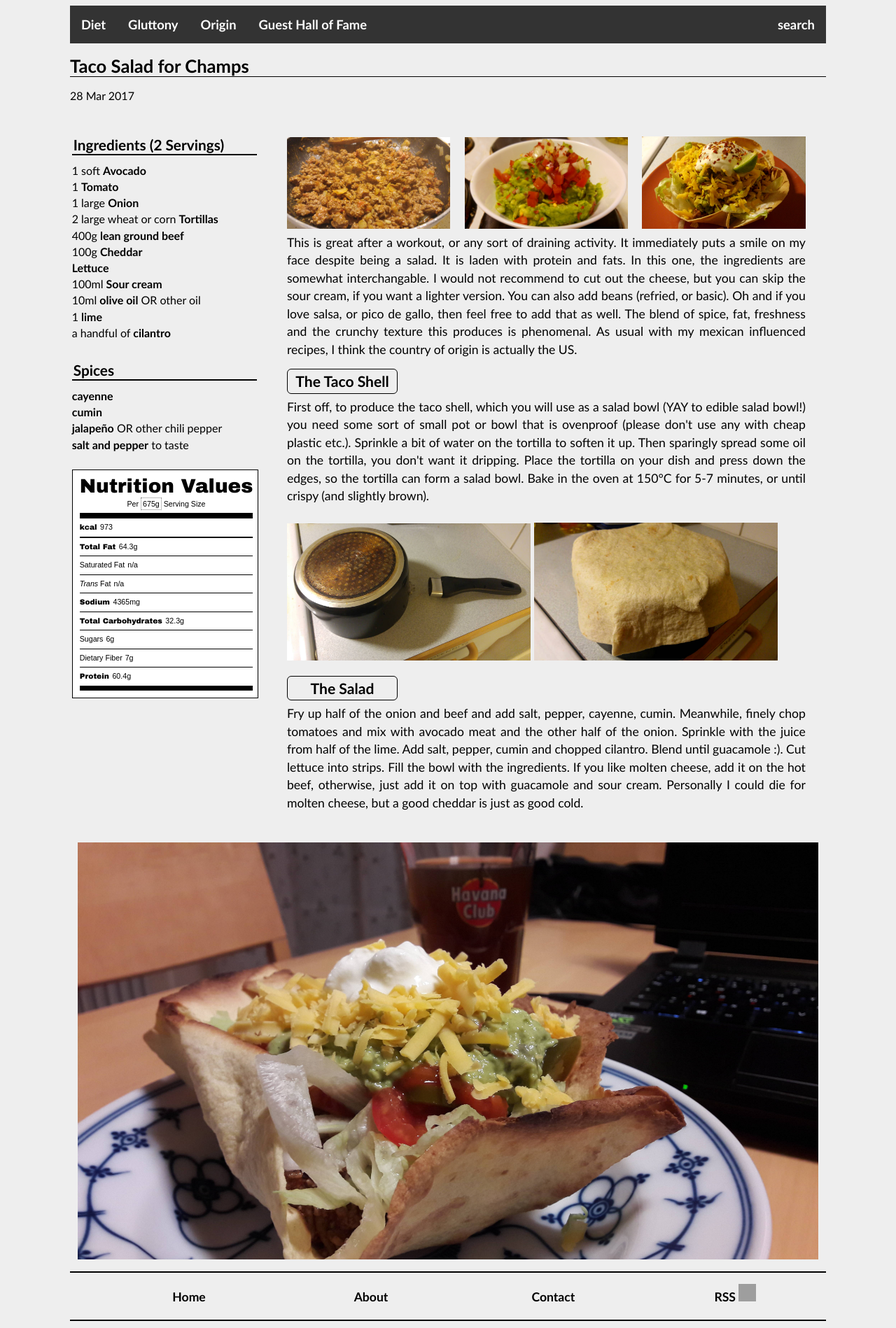
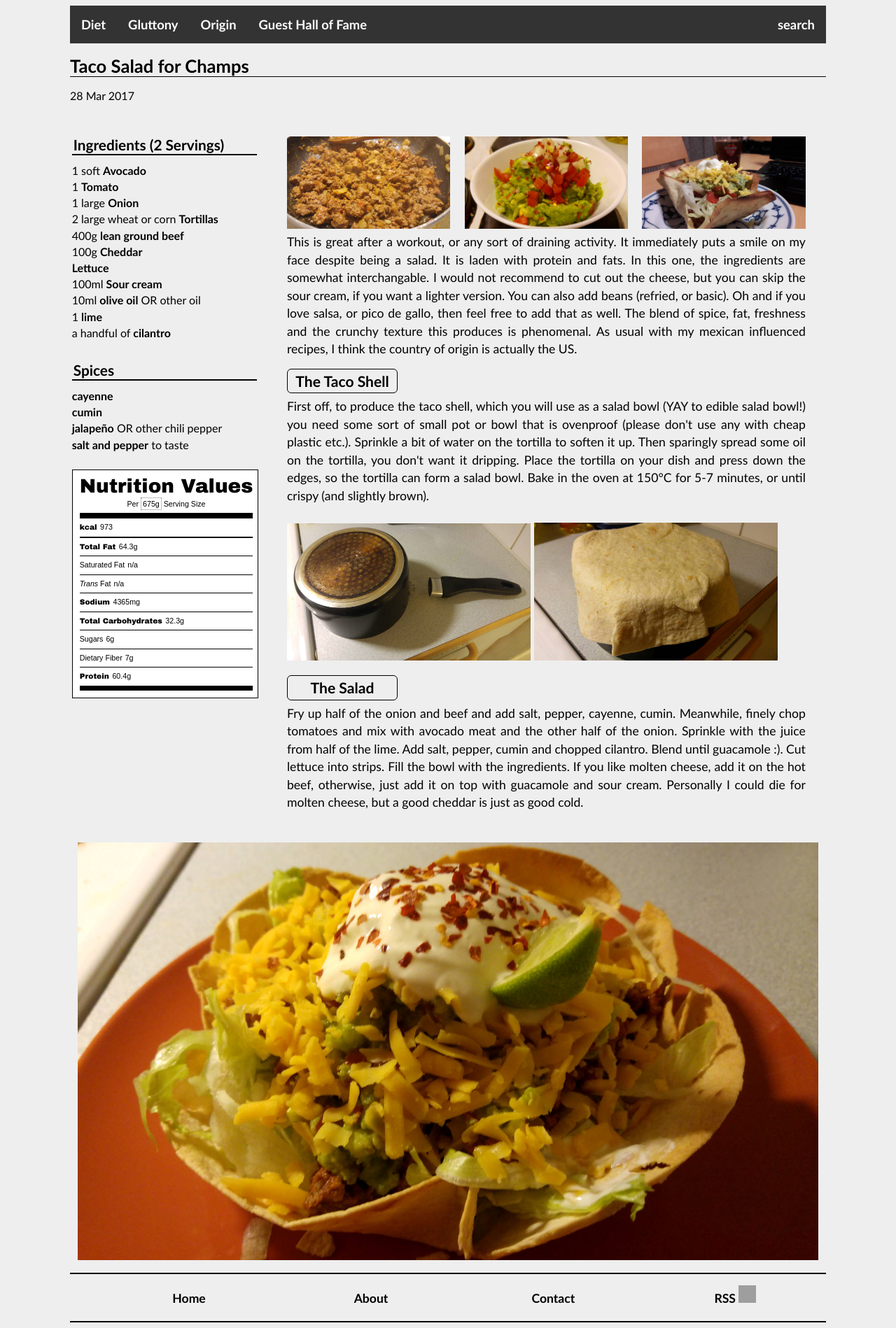
Before and after one commit to gluttonousbear/gluttonousbear.github.io, a Jekyll site: the page built from _posts/2017-03-28-taco-salad-for-champs.html, in a window 1280 px wide. Shown: the whole page at 70% size. Built offline with Jekyll 4.4.1, drawn with Linux system fonts in a browser that asks for light colours; grey boxes are pictures that could not be loaded.

Commit message:
Update 2017-03-28-taco-salad-for-champs.html

```diff
--- a/_posts/2017-03-28-taco-salad-for-champs.html
+++ b/_posts/2017-03-28-taco-salad-for-champs.html
@@ -41,7 +41,7 @@
 					<br />
 				  <img src="/images/2017-03-28-taco-salad-for-champs4.jpg" alt="taco salad image" style="width:31.5%"/>
 				 	<img src="/images/2017-03-28-taco-salad-for-champs5.jpg" alt="taco salad image" style="width:31.5%"/>
-					<img src="/images/2017-03-28-taco-salad-for-champs6.jpg" alt="taco salad image" style="width:31.5%"/>
+					<img src="/images/2017-03-28-taco-salad-for-champs.jpg" alt="taco salad image" style="width:31.5%"/>
 				  	This is great after a workout, or any sort of draining activity. It immediately puts a smile on my face despite being a salad.
 				  	It is laden with protein and fats. In this one, the ingredients are somewhat interchangable. I would not recommend to cut out
 				  	the cheese, but you can skip the sour cream, if you want a lighter version. You can also add beans (refried, or basic). Oh and
@@ -68,7 +68,7 @@
 
 			<section class="full-page-text">
 				<code>
-					<img src="/images/2017-03-28-taco-salad-for-champs.jpg" alt="taco salad image" style="width:100%"/>
+					<img src="/images/2017-03-28-taco-salad-for-champs6.jpg" alt="taco salad image" style="width:100%"/>
 
 				</code>
 			</section>
```
